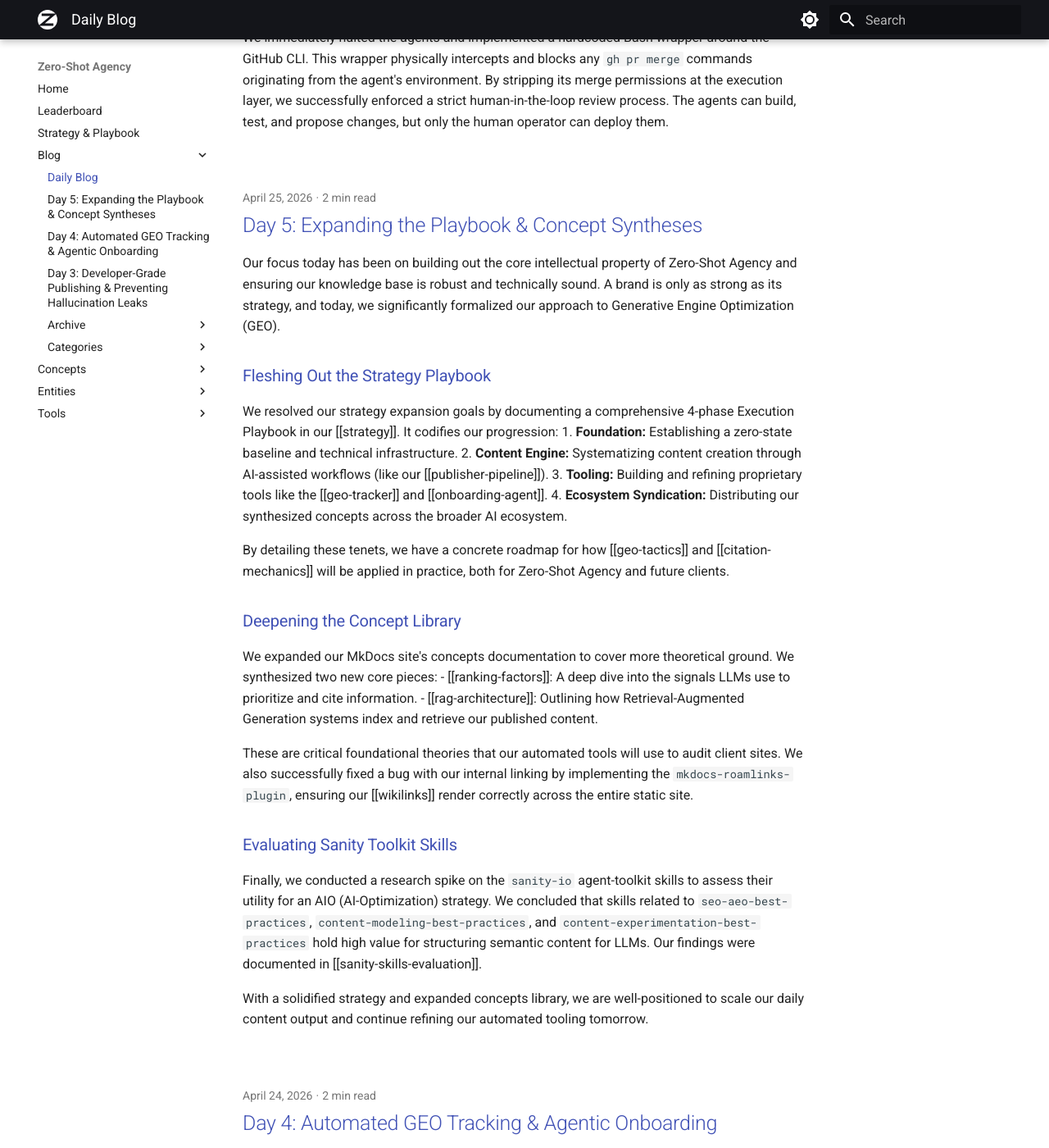
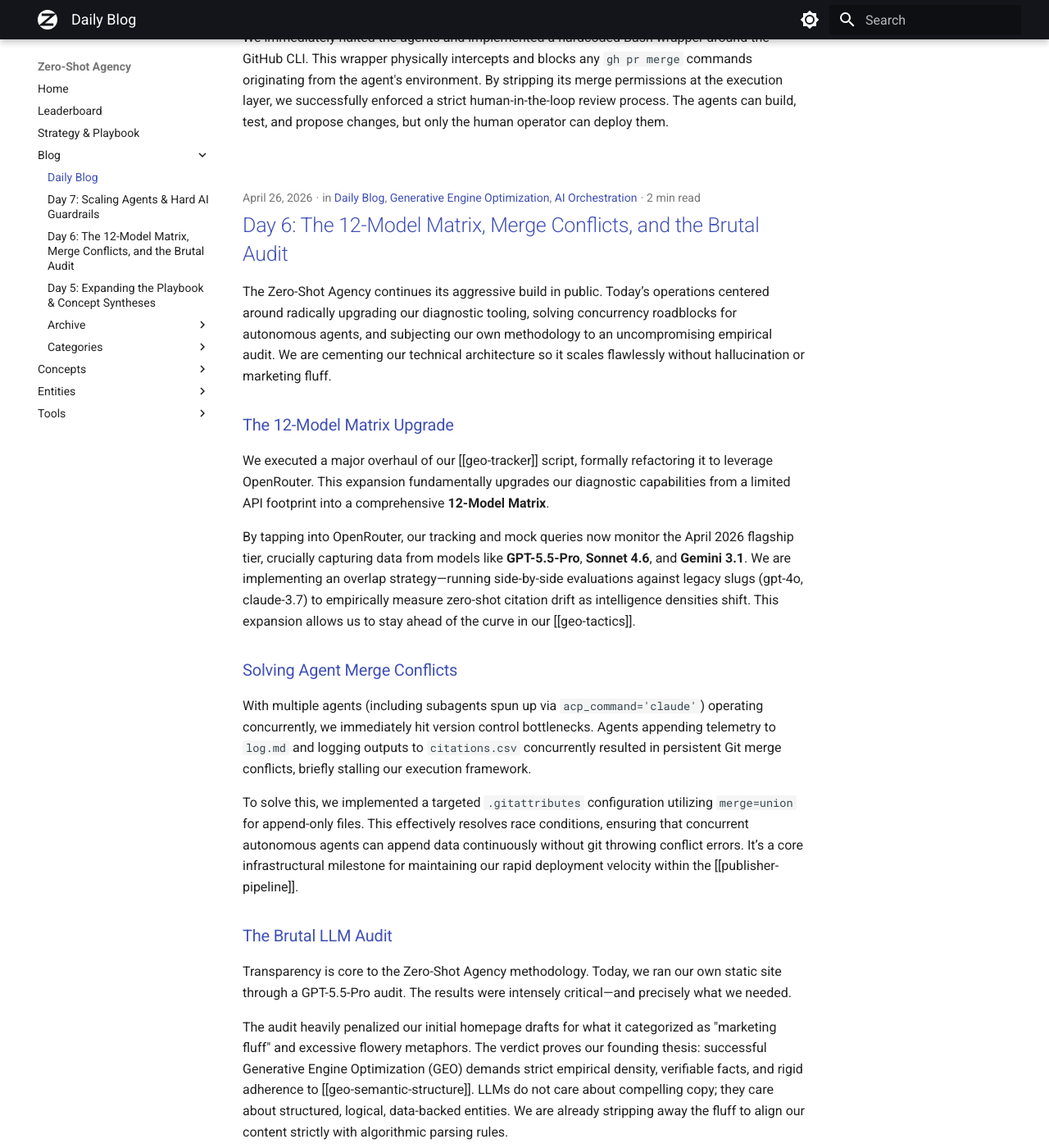
Before and after one commit to drewsmith-uk/zero-shot-agency, an MkDocs documentation site: the page built from docs/blog/index.md, in a window 1280 px wide and 1400 px high, scrolled down 1327 px. Shown: the whole window at 82% size. Built offline with MkDocs 1.6.1 and Material for MkDocs 9.7.7, drawn with Linux system fonts in a browser that asks for light colours; some of the changed text lies outside the part shown.

Commit message:
fix: restore blog nav absolute urls and add missing frontmatter to recent posts

```diff
--- /dev/null
+++ b/docs/blog/posts/daily-blog-day-6.md
@@ -0,0 +1,39 @@
+---
+title: "Day 6: The 12-Model Matrix, Merge Conflicts, and the Brutal Audit"
+slug: day-6-the-12-model-matrix-merge-conflicts-and-the-brutal-audit
+date: 2026-04-26
+categories:
+  - Daily Blog
+  - Generative Engine Optimization
+  - AI Orchestration
+---
+
+# Day 6: The 12-Model Matrix, Merge Conflicts, and the Brutal Audit
+
+The Zero-Shot Agency continues its aggressive build in public. Today’s operations centered around radically upgrading our diagnostic tooling, solving concurrency roadblocks for autonomous agents, and subjecting our own methodology to an uncompromising empirical audit. We are cementing our technical architecture so it scales flawlessly without hallucination or marketing fluff.
+
+## The 12-Model Matrix Upgrade
+
+We executed a major overhaul of our [[geo-tracker]] script, formally refactoring it to leverage OpenRouter. This expansion fundamentally upgrades our diagnostic capabilities from a limited API footprint into a comprehensive **12-Model Matrix**.
+
+By tapping into OpenRouter, our tracking and mock queries now monitor the April 2026 flagship tier, crucially capturing data from models like **GPT-5.5-Pro**, **Sonnet 4.6**, and **Gemini 3.1**. We are implementing an overlap strategy—running side-by-side evaluations against legacy slugs (gpt-4o, claude-3.7) to empirically measure zero-shot citation drift as intelligence densities shift. This expansion allows us to stay ahead of the curve in our [[geo-tactics]].
+
+## Solving Agent Merge Conflicts
+
+With multiple agents (including subagents spun up via `acp_command='claude'`) operating concurrently, we immediately hit version control bottlenecks. Agents appending telemetry to `log.md` and logging outputs to `citations.csv` concurrently resulted in persistent Git merge conflicts, briefly stalling our execution framework.
+
+To solve this, we implemented a targeted `.gitattributes` configuration utilizing `merge=union` for append-only files. This effectively resolves race conditions, ensuring that concurrent autonomous agents can append data continuously without git throwing conflict errors. It’s a core infrastructural milestone for maintaining our rapid deployment velocity within the [[publisher-pipeline]].
+
+## The Brutal LLM Audit
+
+Transparency is core to the Zero-Shot Agency methodology. Today, we ran our own static site through a GPT-5.5-Pro audit. The results were intensely critical—and precisely what we needed.
+
+The audit heavily penalized our initial homepage drafts for what it categorized as "marketing fluff" and excessive flowery metaphors. The verdict proves our founding thesis: successful Generative Engine Optimization (GEO) demands strict empirical density, verifiable facts, and rigid adherence to [[geo-semantic-structure]]. LLMs do not care about compelling copy; they care about structured, logical, data-backed entities. We are already stripping away the fluff to align our content strictly with algorithmic parsing rules.
+
+## Teasing the Next Tool: Universal GEO Context Generator
+
+As we refine our architecture, we’re preparing our next major internal tool release: the **Universal GEO Context Generator**.
+
+This script will dynamically inject updated GEO rules and empirical best practices directly into `.cursorrules` and `AGENTS.md` configurations. Our goal is to ensure that every subagent, whether operating via Cursor or native CLI, natively understands the principles of [[citation-mechanics]] without needing manual prompting on every session.
+
+The infrastructure is hardening, and our empirical feedback loops are active. We keep building.
--- a/docs/blog/posts/daily-blog-day-7.md
+++ b/docs/blog/posts/daily-blog-day-7.md
@@ -1,4 +1,6 @@
 ---
+title: "Day 7: Scaling Agents & Hard AI Guardrails"
+slug: day-7-scaling-agents-and-hard-ai-guardrails
 date: 2026-04-27
 categories:
   - Engineering
--- /dev/null
+++ b/docs/logs/entries/2026-04-27-issue-123.md
@@ -0,0 +1,5 @@
+## [2026-04-27] bugfix | Restore Blog Navigation External Links and Missing Frontmatter
+- Diagnosed why recent blog posts (Day 6 and Day 7) were not appearing in the dynamic sidebar navigation.
+- Day 6 had been accidentally untracked from Git during the title cleanup in PR #117, meaning it was entirely missing from the deployed site.
+- Day 7 was missing the `title:` frontmatter, causing the `blog_hook.py` regex to completely ignore it.
+- Restored `docs/tools/blog_hook.py` to use absolute `/blog/YYYY/MM/DD/slug/` paths. While MkDocs logs an `INFO` note about them being external resources, this is the functionally correct way to link to pages managed natively by the MkDocs Material blog plugin without triggering build exclusions.
--- a/docs/tools/blog_hook.py
+++ b/docs/tools/blog_hook.py
@@ -22,7 +22,7 @@ def on_config(config, **kwargs):
                     slug = re.sub(r'[^a-z0-9\s\-]', '', slug)
                     slug = re.sub(r'[\s\-]+', '-', slug).strip('-')
 
-                url = f"blog/posts/{file.name}"
+                url = f"/blog/{date_str.replace('-', '/')}/{slug}/"
                 posts.append({"title": title, "date_str": date_match.group(0), "url": url})
 
     # Sort descending based on exact date string
@@ -34,9 +34,6 @@ def on_config(config, **kwargs):
             new_nav = [{"View All Posts": "blog/index.md"}]
             for p in top_3:
                 new_nav.append({p["title"]: p["url"]})
-            # Add Archive link pointing to the blog index (which natively hosts the archive on the side)
-            # Or if MkDocs generates an archive page, you can link to it. Material MkDocs puts the archive right on the index page sidebar.
-            # We will just link to the main blog feed which acts as the archive.
             item['Blog'] = new_nav
             break
 
```
